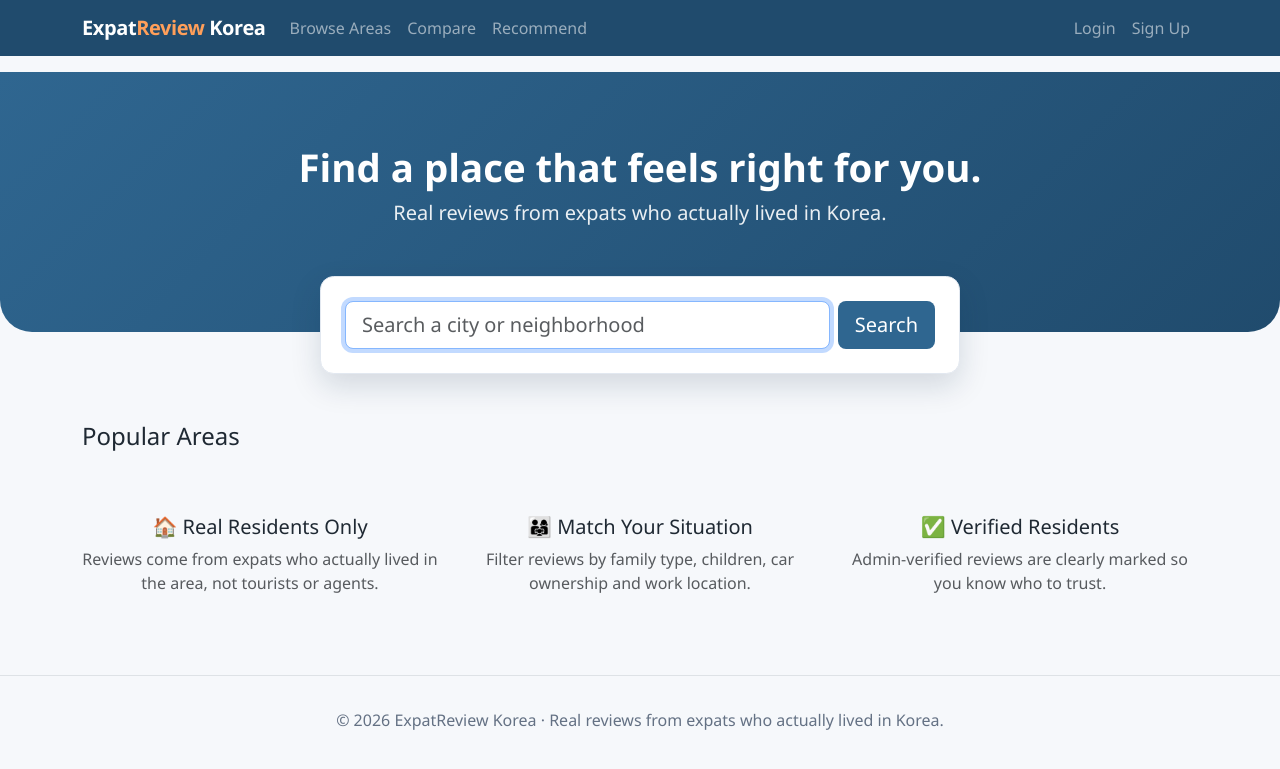
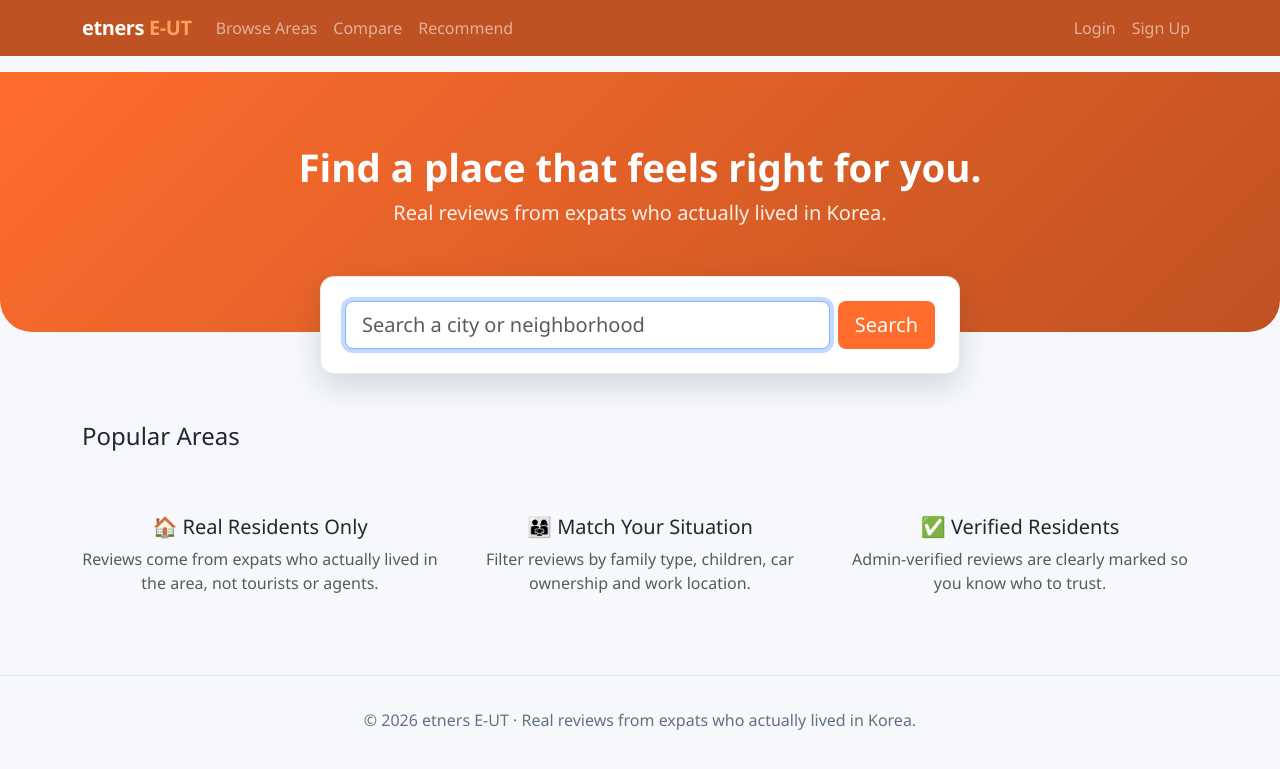
Before and after one commit to jerryfighter/20260915_ETNS_Relo, a Flask app: page / in a window 1280 px wide. Shown: the top 769 px of the page. Run offline with Flask 3, Linux system fonts and the light colour scheme; data that the repository does not hold is empty.

Commit message:
Rebrand site as "etners E-UT" with new primary color
Renames the site across nav, page titles, and footer, and swaps the
brand color palette to #ff6d2d (with a darkened #bf5222 for the
navbar/hero dark end) via the existing CSS custom properties.

Co-Authored-By: Claude Sonnet 5 <noreply@anthropic.com>

```diff
--- a/app/static/css/style.css
+++ b/app/static/css/style.css
@@ -1,6 +1,6 @@
 :root {
-  --brand-primary: #2f6690;
-  --brand-primary-dark: #204b6d;
+  --brand-primary: #ff6d2d;
+  --brand-primary-dark: #bf5222;
   --brand-accent: #ff9f5a;
   --brand-bg: #f6f8fb;
   --brand-card: #ffffff;
--- a/app/templates/area/compare.html
+++ b/app/templates/area/compare.html
@@ -1,5 +1,5 @@
 {% extends "base.html" %}
-{% block title %}Compare Areas - Expat Review Korea{% endblock %}
+{% block title %}Compare Areas - etners E-UT{% endblock %}
 
 {% block content %}
 <div class="container mt-4">
--- a/app/templates/area/detail.html
+++ b/app/templates/area/detail.html
@@ -1,6 +1,6 @@
 {% extends "base.html" %}
 {% import "_macros.html" as m %}
-{% block title %}{{ area.name }} - Expat Review Korea{% endblock %}
+{% block title %}{{ area.name }} - etners E-UT{% endblock %}
 
 {% block content %}
 <div class="container mt-4">
--- a/app/templates/area/search.html
+++ b/app/templates/area/search.html
@@ -1,6 +1,6 @@
 {% extends "base.html" %}
 {% import "_macros.html" as m %}
-{% block title %}Browse Areas - Expat Review Korea{% endblock %}
+{% block title %}Browse Areas - etners E-UT{% endblock %}
 
 {% block content %}
 <div class="container mt-4">
--- a/app/templates/auth/login.html
+++ b/app/templates/auth/login.html
@@ -1,5 +1,5 @@
 {% extends "base.html" %}
-{% block title %}Log In - Expat Review Korea{% endblock %}
+{% block title %}Log In - etners E-UT{% endblock %}
 
 {% block content %}
 <div class="container">
--- a/app/templates/auth/register.html
+++ b/app/templates/auth/register.html
@@ -1,5 +1,5 @@
 {% extends "base.html" %}
-{% block title %}Sign Up - Expat Review Korea{% endblock %}
+{% block title %}Sign Up - etners E-UT{% endblock %}
 
 {% block content %}
 <div class="container">
--- a/app/templates/base.html
+++ b/app/templates/base.html
@@ -3,7 +3,7 @@
 <head>
   <meta charset="UTF-8">
   <meta name="viewport" content="width=device-width, initial-scale=1.0">
-  <title>{% block title %}Expat Review Korea{% endblock %}</title>
+  <title>{% block title %}etners E-UT{% endblock %}</title>
   <link href="https://cdn.jsdelivr.net/npm/bootstrap@5.3.3/dist/css/bootstrap.min.css" rel="stylesheet">
   <link href="{{ url_for('static', filename='css/style.css') }}" rel="stylesheet">
   {% block head %}{% endblock %}
@@ -11,7 +11,7 @@
 <body>
   <nav class="navbar navbar-expand-lg navbar-dark" style="background-color: var(--brand-primary-dark);">
     <div class="container">
-      <a class="navbar-brand" href="{{ url_for('main.index') }}">Expat<span class="brand-accent">Review</span> Korea</a>
+      <a class="navbar-brand" href="{{ url_for('main.index') }}">etners <span class="brand-accent">E-UT</span></a>
       <button class="navbar-toggler" type="button" data-bs-toggle="collapse" data-bs-target="#navMain">
         <span class="navbar-toggler-icon"></span>
       </button>
@@ -56,7 +56,7 @@
 
   <footer class="text-center border-top mt-5">
     <div class="container">
-      <p class="mb-0">&copy; 2026 ExpatReview Korea &middot; Real reviews from expats who actually lived in Korea.</p>
+      <p class="mb-0">&copy; 2026 etners E-UT &middot; Real reviews from expats who actually lived in Korea.</p>
     </div>
   </footer>
 
--- a/app/templates/index.html
+++ b/app/templates/index.html
@@ -1,6 +1,6 @@
 {% extends "base.html" %}
 {% import "_macros.html" as m %}
-{% block title %}Expat Review Korea - Find your neighborhood{% endblock %}
+{% block title %}etners E-UT - Find your neighborhood{% endblock %}
 
 {% block content %}
 <section class="hero text-center">
--- a/app/templates/recommend.html
+++ b/app/templates/recommend.html
@@ -1,5 +1,5 @@
 {% extends "base.html" %}
-{% block title %}Area Recommendations - Expat Review Korea{% endblock %}
+{% block title %}Area Recommendations - etners E-UT{% endblock %}
 
 {% block content %}
 <div class="container mt-4">
```
Also changed, not shown: README.md.
